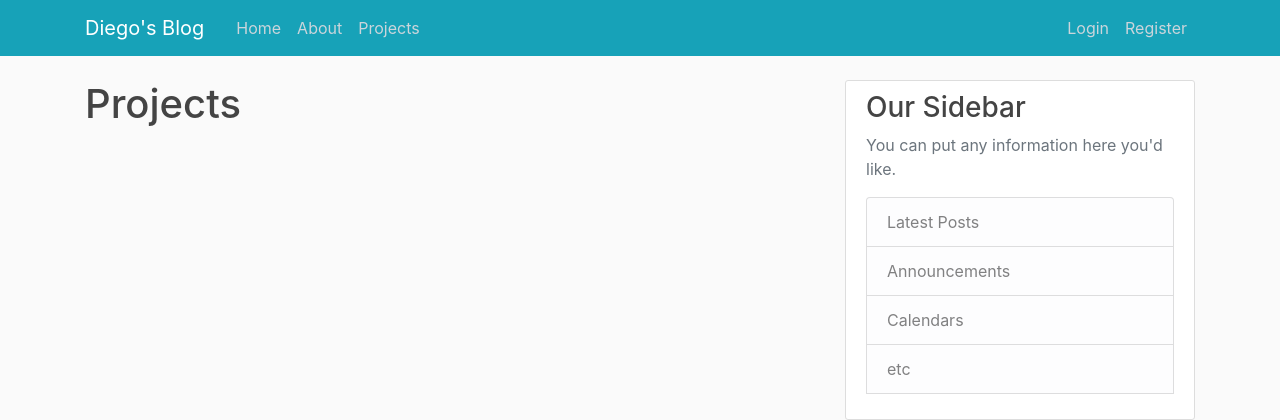
After one commit to dsb4k8/django-personal-site, a Django app: template blog/templates/blog/projects.html in a window 1280 px wide. The commit adds this page. Shown: the top 420 px of the page. Run offline with Django 3.2, Linux system fonts and the light colour scheme; the template is opened without the code that fills it, so the values that code supplies are empty; parts of the project's set-up code (start-up, migrations or seed data) failed here and were passed over; some libraries are stand-ins or nearby versions.

Commit message:
updated toolbar to include projects section. linking backend features (MVC)

```diff
--- a/blog/models.py
+++ b/blog/models.py
@@ -12,3 +12,8 @@ class Post(models.Model):
 
 	def __str__(self):
 		return self.title
+class Project(models.Model):
+	title = models.CharField(max_length = 100)
+	content = models.TextField()
+	date_posted = models.DateTimeField(default=timezone.now)
+	author = models.ForeignKey(User, on_delete=models.CASCADE)
--- a/blog/templates/blog/base.html
+++ b/blog/templates/blog/base.html
@@ -33,6 +33,7 @@
 	        <div class="navbar-nav mr-auto">
 	          <a class="nav-item nav-link" href="{%url 'blog-home'%}">Home</a>
 	          <a class="nav-item nav-link" href="{%url 'blog-about'%}">About</a>
+	          <a class="nav-item nav-link" href="{%url 'blog-projects'%}">Projects</a>
 	        </div>
 	        <!-- Navbar Right Side -->
 	        <div class="navbar-nav">
--- /dev/null
+++ b/blog/templates/blog/projects.html
@@ -0,0 +1,4 @@
+{% extends 'blog/base.html' %}
+{%block content%}
+	<h1>Projects</h1>
+{% endblock content %}
--- a/blog/urls.py
+++ b/blog/urls.py
@@ -4,4 +4,5 @@ from . import views
 urlpatterns = [
     path('', views.home, name = 'blog-home'),
     path('about/', views.about, name = 'blog-about'),
+    path('projects/', views.projects, name = 'blog-projects')
 ]
--- a/blog/views.py
+++ b/blog/views.py
@@ -11,3 +11,9 @@ def home(request):
 
 def about(request):
 	return render(request, 'blog/about.html', {'title': 'About'})
+
+def projects(request):
+	return render(request, 'blog/projects', {'title': 'Projects'})
+
+# def hue(request):
+# 	return render(rewuest, 'blog/')
```
